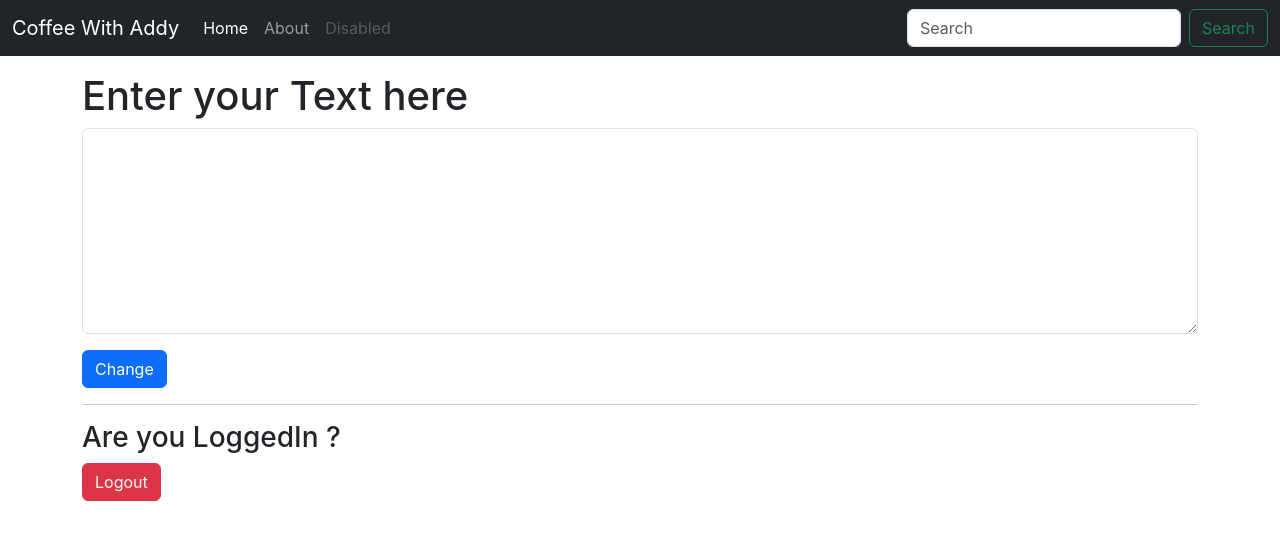
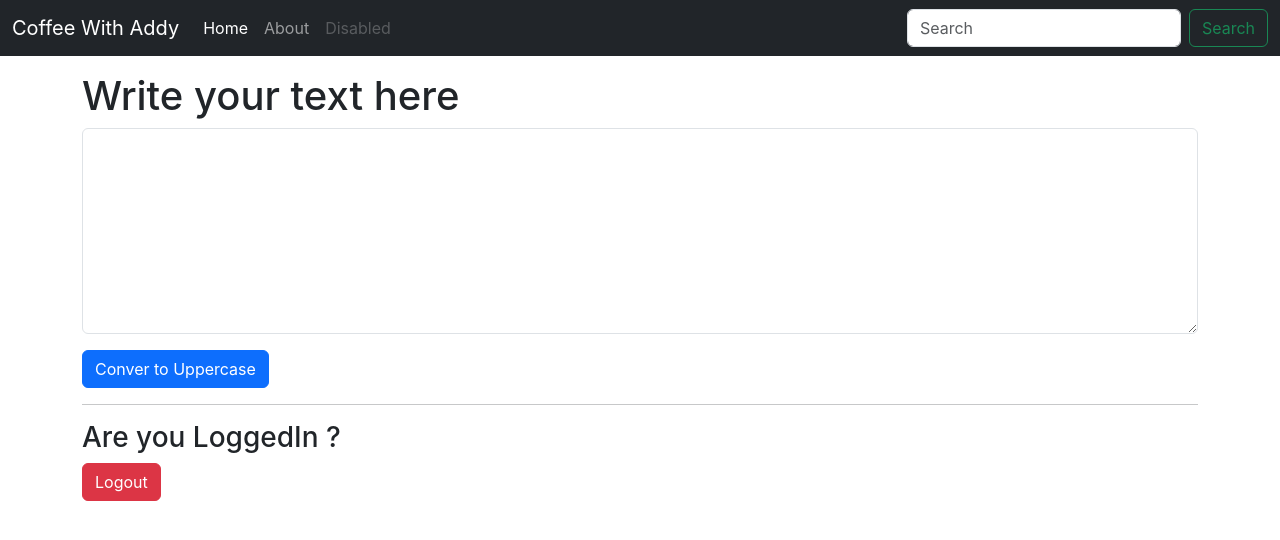
Before and after one commit to AdityaGupta-03/reactBasic, a React (Create React App) app: page / in a window 1280 px wide. Shown: the top 540 px of the page. Built offline with nearby package versions, Linux system fonts and the light colour scheme.

Commit message:
added props in form

```diff
--- a/src/App.jsx
+++ b/src/App.jsx
@@ -23,7 +23,7 @@ export default function App() {
 
           {/* Nesting Function in the App Component */}
           <div className="container">
-            <Form />
+            <Form heading="Write your text here"/>
             <hr />
             <h3>Are you LoggedIn ?</h3>
             {content}
--- a/src/components/Form.jsx
+++ b/src/components/Form.jsx
@@ -1,13 +1,14 @@
 import React from 'react'
 
-export default function Form() {
+export default function Form(props) {
   return (
     <div className='my-3'>
-        <h1>Enter your Text here</h1>
+        <h1>{props.heading}</h1>
         <div className="mb-3">
-            <textarea className="form-control" id="exampleFormControlTextarea1" rows="8"></textarea>
+            <textarea className="form-control" id="text" rows="8"></textarea>
         </div>
-        <button className="btn btn-primary">Change</button>
+        {/* This button is allowed to change the state of the input field */}
+        <button className="btn btn-primary">Conver to Uppercase</button>
     </div>
   );
 }
```
